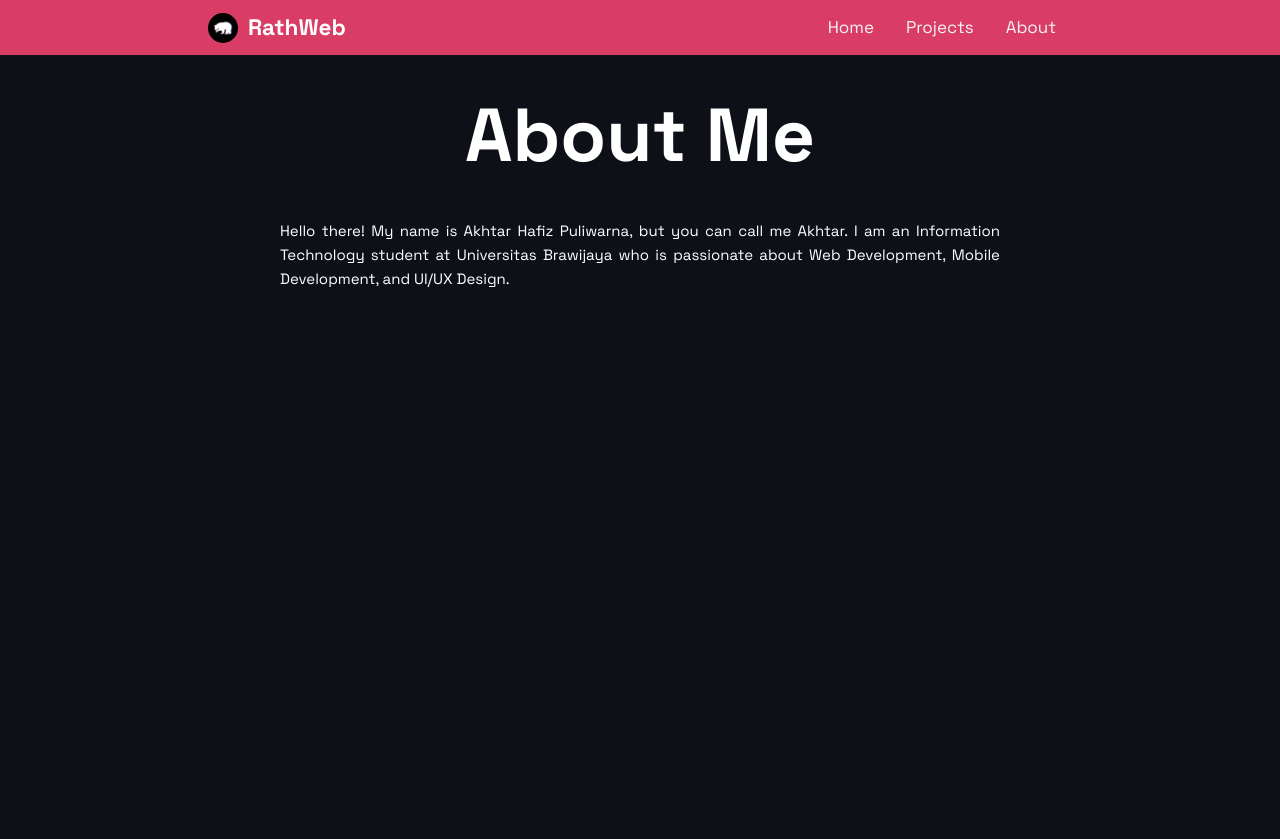
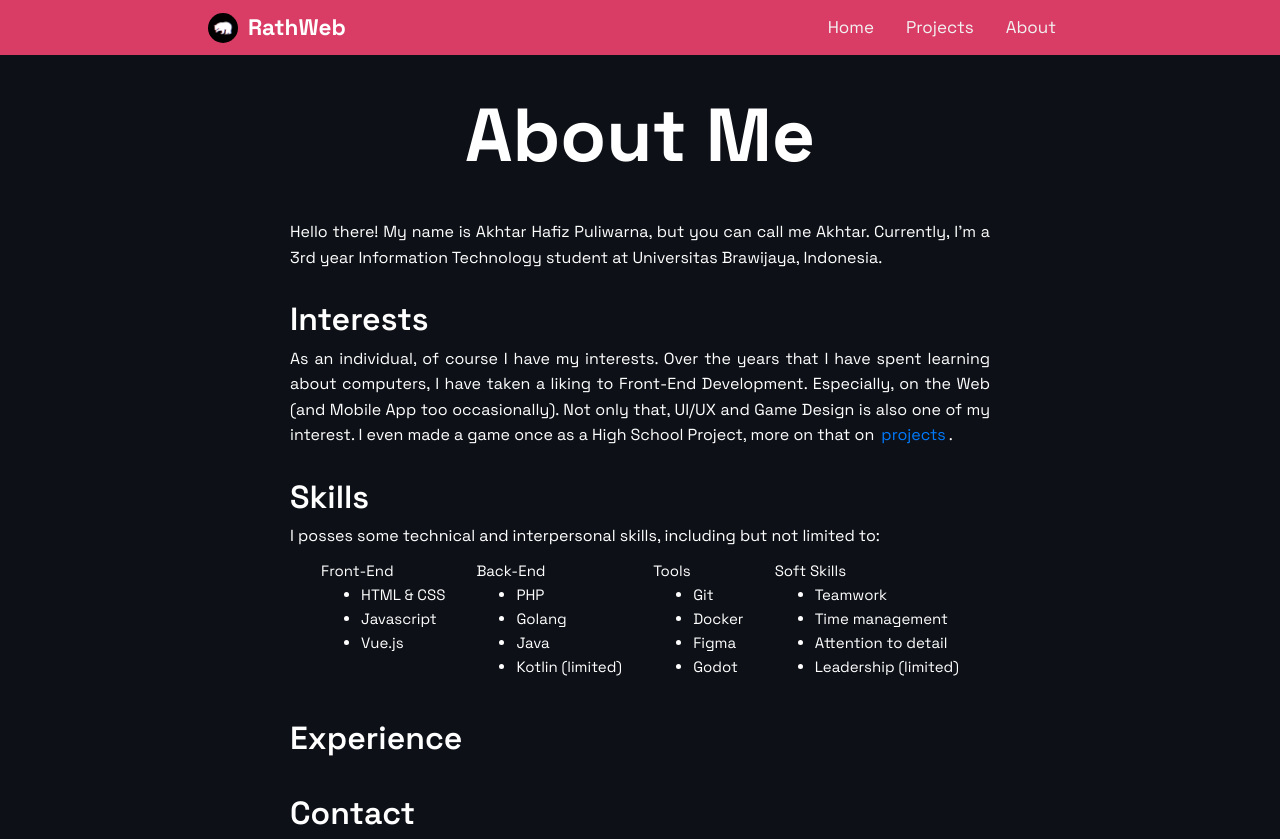
Before and after one commit to bukanberuangsr/RathWeb, a Vue app: page /about in a window 1280 px wide. Before the commit the page ends 800 px from the top, so only its background shows below. Built offline with nearby package versions, Linux system fonts and the light colour scheme.

Commit message:
update aboutMe contents

```diff
--- a/src/pages/AboutMe.vue
+++ b/src/pages/AboutMe.vue
@@ -7,10 +7,67 @@
     </header>
     <section class="desc">
       <p>
-        Hello there! My name is Akhtar Hafiz Puliwarna, but you can call me Akhtar. I am an
-        Information Technology student at Universitas Brawijaya who is passionate about Web
-        Development, Mobile Development, and UI/UX Design.
+        Hello there! My name is <b>Akhtar Hafiz Puliwarna</b>, but you can call me Akhtar.
+        Currently, I'm a 3rd year Information Technology student at Universitas Brawijaya,
+        Indonesia.
       </p>
+    </section>
+    <section class="interest">
+      <h2>Interests</h2>
+      <p>
+        As an individual, of course I have my interests. Over the years that I have spent learning
+        about computers, I have taken a liking to Front-End Development. Especially, on the Web (and
+        Mobile App too occasionally). Not only that, UI/UX and Game Design is also one of my
+        interest. I even made a game once as a High School Project, more on that on
+        <a href="/projects">projects</a>.
+      </p>
+    </section>
+    <section class="skill">
+      <h2>Skills</h2>
+      <p>I posses some technical and interpersonal skills, including but not limited to:</p>
+      <div class="skill-content">
+        <div class="fe">
+          <span>Front-End</span>
+          <ul>
+            <li>HTML & CSS</li>
+            <li>Javascript</li>
+            <li>Vue.js</li>
+          </ul>
+        </div>
+        <div class="be">
+          <span>Back-End</span>
+          <ul>
+            <li>PHP</li>
+            <li>Golang</li>
+            <li>Java</li>
+            <li>Kotlin (limited)</li>
+          </ul>
+        </div>
+        <div class="tools">
+          <span>Tools</span>
+          <ul>
+            <li>Git</li>
+            <li>Docker</li>
+            <li>Figma</li>
+            <li>Godot</li>
+          </ul>
+        </div>
+        <div class="personal-skill">
+          <span>Soft Skills</span>
+          <ul>
+            <li>Teamwork</li>
+            <li>Time management</li>
+            <li>Attention to detail</li>
+            <li>Leadership (limited)</li>
+          </ul>
+        </div>
+      </div>
+    </section>
+    <section class="experience">
+      <h2>Experience</h2>
+    </section>
+    <section class="contact">
+      <h2>Contact</h2>
     </section>
   </div>
 </template>
@@ -19,11 +76,13 @@
 .content {
   display: flex;
   flex-direction: column;
-  align-items: center;
+  align-items: stretch;
   justify-content: center;
   margin: 0 auto;
   padding: 0 60px;
   gap: 24px;
+  max-width: 820px;
+  text-align: justify;
 }
 
 header {
@@ -34,11 +93,22 @@ header {
   }
 }
 
-.desc {
-  max-width: 720px;
+section {
+  width: 100%;
+  h2 {
+    font-weight: 600;
+    font-size: 2rem;
+  }
   p {
-    text-align: justify;
     font-weight: 500;
+    font-size: 1rem;
   }
 }
+
+.skill-content {
+  display: flex;
+  flex-direction: row;
+  justify-content: space-evenly;
+  margin: 10px 0;
+}
 </style>
```
